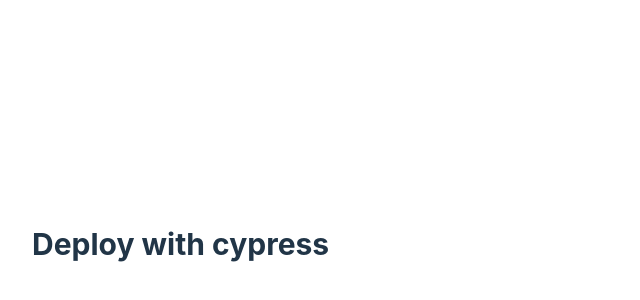
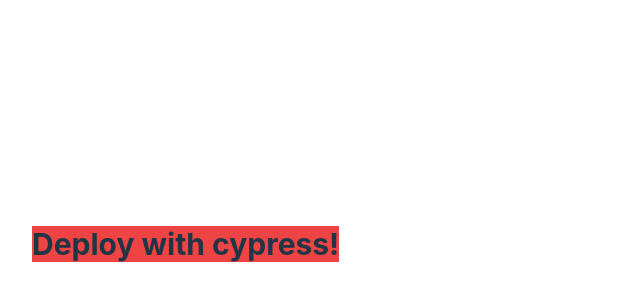
Before and after one commit to PavelOlkhovoi/deploy-with-cypress, a React (Vite) app: page / in a window 1280 px wide. Shown: the part 156-456 px from the top of the page, without its empty margins (0-640 px from the left). Built offline with nearby package versions, Linux system fonts and the light colour scheme.

Commit message:
force deploy

```diff
--- a/src/App.jsx
+++ b/src/App.jsx
@@ -1,8 +1,8 @@
 function App() {
 
   return (
-    <div className="w-full">
-      <div className="ml-8 text-3xl font-bold">Deploy with cypress</div>
+    <div className="grow w-full">
+      <div className="ml-8 text-3xl font-bold bg-red-500">Deploy with cypress!</div>
     </div>
   );
 }
```
